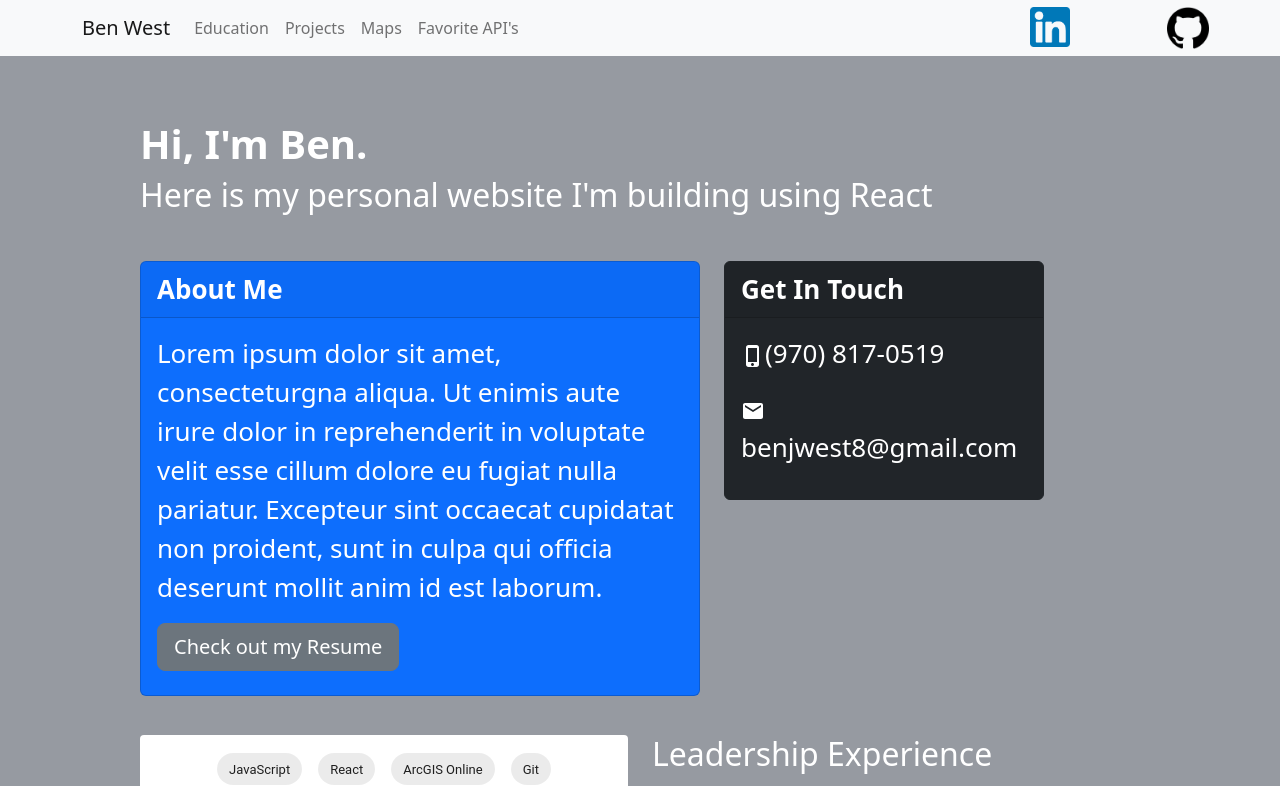
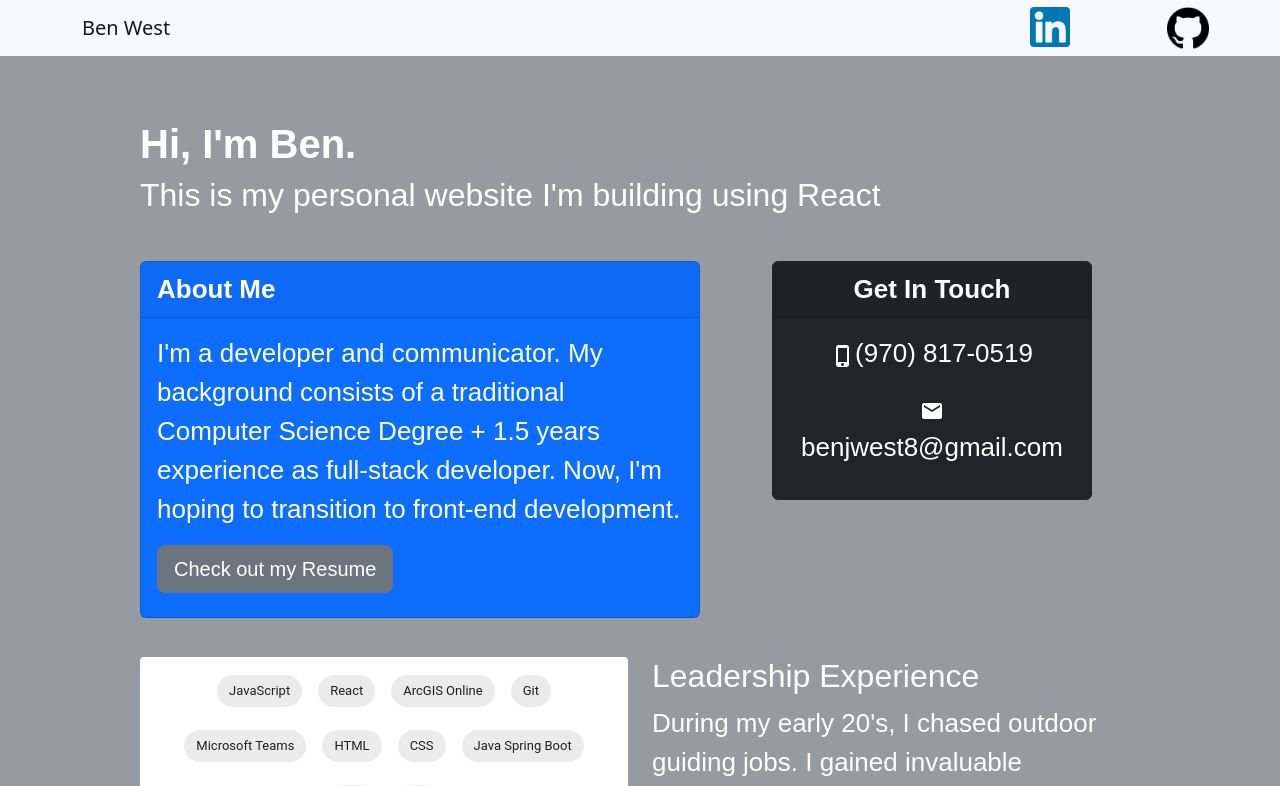
Before and after one commit to benwest8/ben-west, a React (Create React App) app: page / in a window 1280 px wide. Shown: the top 786 px of the page. Built offline with nearby package versions, Linux system fonts and the light colour scheme.

Commit message:
simplifying before hosting

```diff
--- a/public/index.html
+++ b/public/index.html
@@ -15,6 +15,7 @@
   <link rel="manifest" href="%PUBLIC_URL%/manifest.json" />
   <link rel="stylesheet" href="https://cdn.jsdelivr.net/npm/bootstrap@5.2.3/dist/css/bootstrap.min.css"
     integrity="sha384-rbsA2VBKQhggwzxH7pPCaAqO46MgnOM80zW1RWuH61DGLwZJEdK2Kadq2F9CUG65" crossorigin="anonymous" />
+  <link rel="stylesheet" href="https://fonts.googleapis.com/css?family=Ubuntu">
 
   <title>React App</title>
 </head>
--- a/src/App.css
+++ b/src/App.css
@@ -10,6 +10,7 @@
   padding-left: 10%;
   padding-right: 10%;
   padding-bottom: 5%;
+  font-family: 'Tangerine', sans-serif;
 }
 
 .header {
--- a/src/App.js
+++ b/src/App.js
@@ -23,7 +23,7 @@ class App extends React.Component {
             <div class="description">
               <h1><b>Hi, I'm Ben.</b></h1>
               <Col>
-                <h2>Here is my personal website I'm building using React</h2>
+                <h2>This is my personal website I'm building using React</h2>
               </Col>
             </div>
             </Row>
@@ -32,7 +32,7 @@ class App extends React.Component {
               <Col>
               <About/>
                 </Col>
-              <Col>
+              <Col align='center'>
                 <ContactCard />
               </Col>
             </Row>
--- a/src/components/About.js
+++ b/src/components/About.js
@@ -11,7 +11,7 @@ class About extends React.Component {
             <Card.Header><b>About Me</b></Card.Header>
             <Card.Body>
               <Card.Text text="dark">
-                <p>Lorem ipsum dolor sit amet, consecteturgna aliqua. Ut enimis aute irure dolor in reprehenderit in voluptate velit esse cillum dolore eu fugiat nulla pariatur. Excepteur sint occaecat cupidatat non proident, sunt in culpa qui officia deserunt mollit anim id est laborum.</p>
+                <p>I'm a developer and communicator. My background consists of a traditional Computer Science Degree + 1.5 years experience as full-stack developer. Now, I'm hoping to transition to front-end development.</p>
                 <a href={Resume} alt="image" target="_blank" rel="noreferrer">
                   <div className="mb-2">
                     <Button variant="secondary" size="lg">
--- a/src/components/Header.js
+++ b/src/components/Header.js
@@ -19,20 +19,22 @@ class Header extends React.Component {
             <Navbar.Toggle aria-controls="basic-navbar-nav" />
             <Navbar.Collapse id="basic-navbar-nav">
 
+            {/*
               <Nav activeKey="/home" onSelect={(selectedKey) => alert(`selected ${selectedKey}`)}>
                 <Nav.Item>
-                  <Nav.Link href="/projects">Education</Nav.Link>
+                  <Nav.Link href="/education">Education</Nav.Link>
                 </Nav.Item>
                 <Nav.Item>
-                  <Nav.Link eventKey="/maps">Projects</Nav.Link>
+                  <Nav.Link eventKey="/projectss">Projects</Nav.Link>
                 </Nav.Item>
                 <Nav.Item>
                   <Nav.Link eventKey="/maps">Maps</Nav.Link>
                 </Nav.Item>
                 <Nav.Item>
-                  <Nav.Link eventKey="/maps">Favorite API's</Nav.Link>
+                  <Nav.Link eventKey="/favApi">Favorite API's</Nav.Link>
                 </Nav.Item>
               </Nav>
+          */}
 
               <Nav className="nav-links" >
                 <Nav.Link href="https://www.linkedin.com/in/ben-west98/" target="_blank" rel="noreferrer" text-decoration="none">
```
